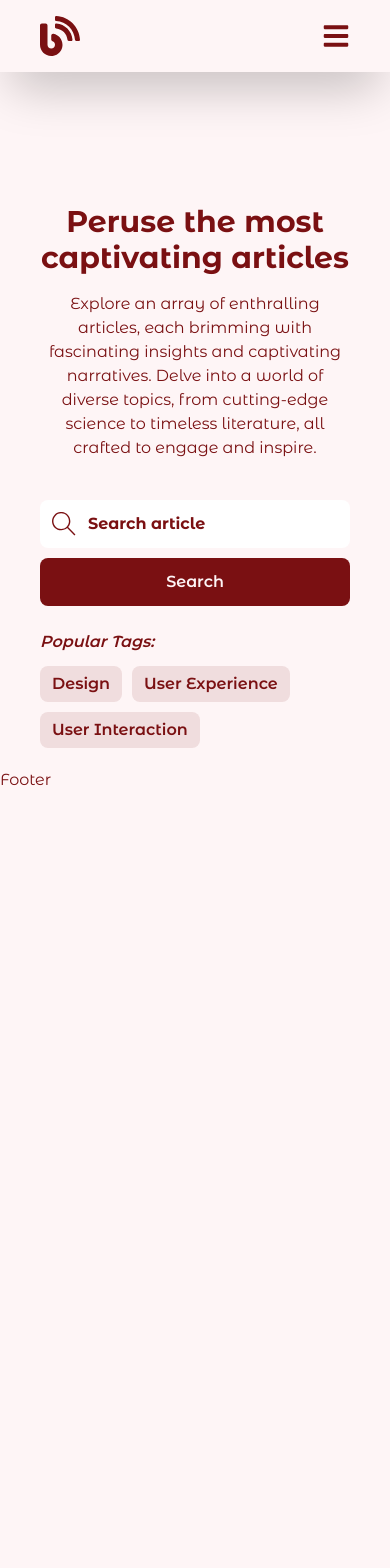
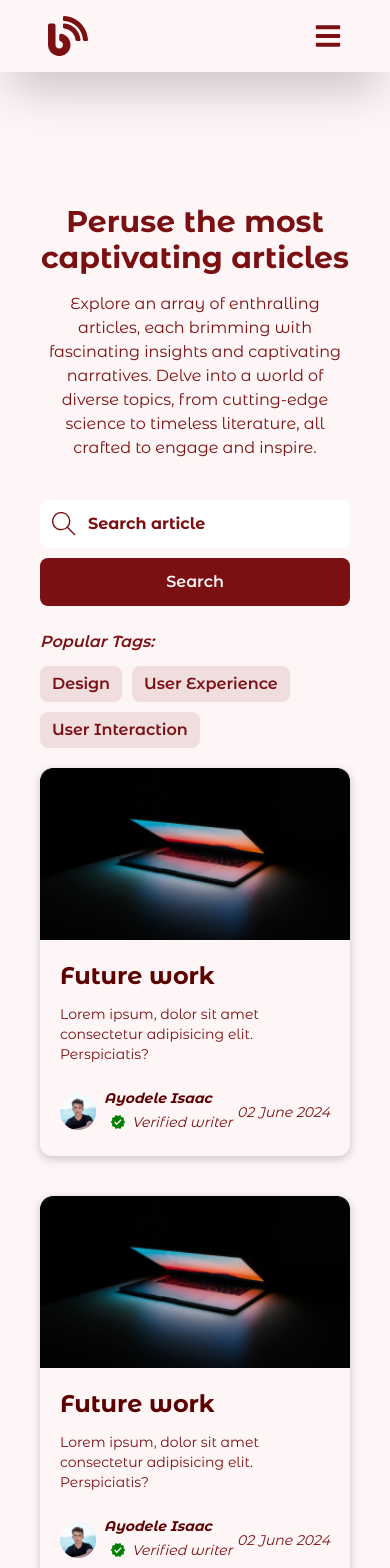
Before and after one commit to mosidrum/client_ba, a React (Vite) app: page / in a window 390 px wide. Shown: the top 1568 px of the page. Before the commit the page ends 844 px from the top, so only its background shows below. Built offline with nearby package versions, Linux system fonts and the light colour scheme.

Commit message:
Add article card and adjust mobile nav

```diff
--- a/src/components/ArticleCard/ArticleCard.tsx
+++ /dev/null
@@ -1,11 +0,0 @@
-import React from 'react'
-
-type Props = {}
-
-const ArticleCard = (props: Props) => {
-  return (
-    <div>ArticleCard</div>
-  )
-}
-
-export default ArticleCard
--- a/src/components/ArticleCard/index.ts
+++ /dev/null
@@ -1 +0,0 @@
-export { default as ArticleCard } from './ArticleCard';
--- /dev/null
+++ b/src/components/Articles/Articles.tsx
@@ -0,0 +1,16 @@
+import React from 'react';
+import Card from './Card';
+
+type Props = {};
+
+const Articles = (props: Props) => {
+  return (
+    <section className='px-10 flex flex-col md:flex md:flex-row md:flex-nowrap gap-10'>
+      <Card classname="w-40" />
+      <Card classname="w-40" />
+      <Card classname="w-40" />
+    </section>
+  );
+};
+
+export default Articles;
--- /dev/null
+++ b/src/components/Articles/Card.tsx
@@ -0,0 +1,44 @@
+import { images } from '@constants/images';
+import { MdVerified } from 'react-icons/md';
+import React from 'react';
+
+type Props = {
+  classname: string;
+};
+
+const Card = (classname: Props) => {
+  return (
+    <div className={`rounded-xl overflow-hidden shadow-[0_3px_10px_rgb(0,0,0,0.2)] ${classname}`}>
+      <img
+        src={images.PostImage}
+        alt="post image"
+        className="w-full object-cover object-center h-auto md:h- lg:h-48 xl:h-60"
+      />
+      <div className="p-5">
+        <h2 className="font-bold text-primary2 text-2xl lg:text-[28px]">Future work</h2>
+        <p className="text-primary mt-3 text-sm md:text-lg">
+          Lorem ipsum, dolor sit amet consectetur adipisicing elit. Perspiciatis?
+        </p>
+        <div className="flex justify-between flex-nowrap items-center mt-6 md:flex-col lg:flex-row">
+          <div className="flex items-center gap-x-2 md:gap-x-2.5 md:flex-row">
+            <img src={images.User} alt="User profile" className="w-9 h-9 md:w-10 md:h-10" />
+            <div className="flex flex-col">
+              <h4 className="font-bold italic text-primary2 text-sm md:text-base ">
+                Ayodele Isaac
+              </h4>
+              <div className="flex items-center">
+                <span className="w-fit bg-opacity-20 p-1.5 rounded-full">
+                  <MdVerified color="green" className="w-4 h-4" />
+                </span>
+                <span className="italic text-sm md:text-sm">Verified writer</span>
+              </div>
+            </div>
+          </div>
+          <span className="italic text-sm md:text-base">02 June 2024</span>
+        </div>
+      </div>
+    </div>
+  );
+};
+
+export default Card;
--- /dev/null
+++ b/src/components/Articles/index.ts
@@ -0,0 +1 @@
+export { default as Articles } from './Articles';
--- a/src/components/index.ts
+++ b/src/components/index.ts
@@ -1,4 +1,4 @@
 export * from './footer';
 export * from './navbar';
 export * from './Hero';
-export * from './ArticleCard';
+export * from './Articles';
--- a/src/components/navbar/MobileNavBar.tsx
+++ b/src/components/navbar/MobileNavBar.tsx
@@ -14,9 +14,9 @@ const MobileNavBar = ({ navLink, buttonStyle }: Props) => {
   const navigate = useNavigate();
 
   return (
-    <div className="fixed z-50 bg-background2 text-primary h-full mt-16 w-full p-4 transition-all duration-1000">
-      <nav className="flex items-center gap-14 flex-col justify-center m-auto h-1/4">
-        <ul className="flex flex-col items-center gap-10">
+    <div className="fixed z-50 bg-background2 text-primary h-full -mt-20 w-full p-4 transition-all duration-1000">
+      <nav className="flex items-center gap-14 flex-col justify-center m-auto">
+        <ul className="flex flex-col items-center gap-10 mt-20">
           {navLink.map((link, index: number) => (
             <li
               className="hover:cursor-pointer border-2 border-primary rounded-full py-1 px-8 relative"
--- a/src/components/navbar/Navbar.tsx
+++ b/src/components/navbar/Navbar.tsx
@@ -47,7 +47,7 @@ const Navbar = () => {
 
   return (
     <section>
-      <header className="w-full mx-auto py-4 px-10 flex justify-between items-center shadow-2xl fixed top-0 z-10 bg-background2">
+      <header className="w-full mx-auto py-4 px-12 flex justify-between gap-10 items-center shadow-2xl fixed top-0 z-10 bg-background2">
         <div>
           <FaBlog className="w-10 h-10" />
         </div>
--- a/src/pages/Homepage/Homepage.tsx
+++ b/src/pages/Homepage/Homepage.tsx
@@ -1,3 +1,4 @@
+import { Articles } from '@components/Articles';
 import { Hero } from '@components/Hero';
 import React from 'react';
 
@@ -5,6 +6,7 @@ const Homepage = () => {
   return (
     <div>
       <Hero />
+      <Articles />
     </div>
   );
 };
```
Also changed, not shown: src/constants/images.tsx (+7 -3 lines).
